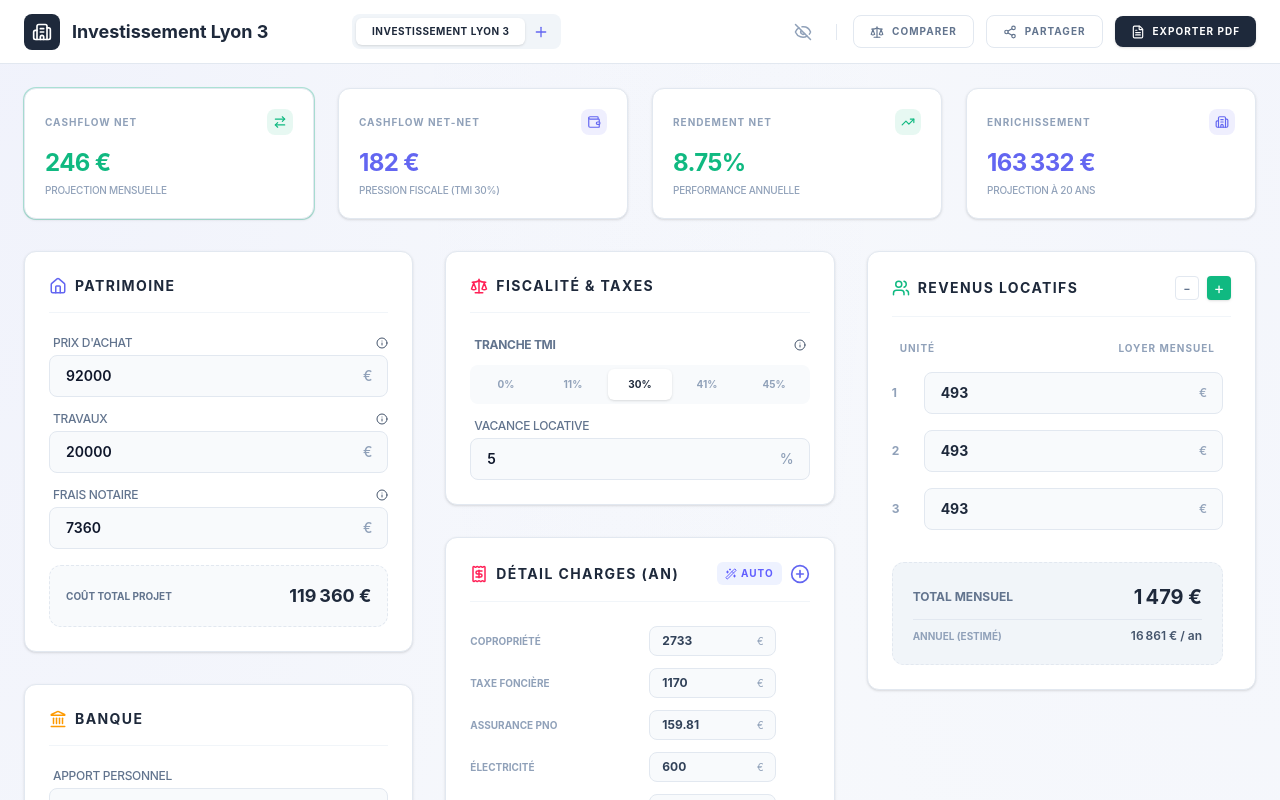
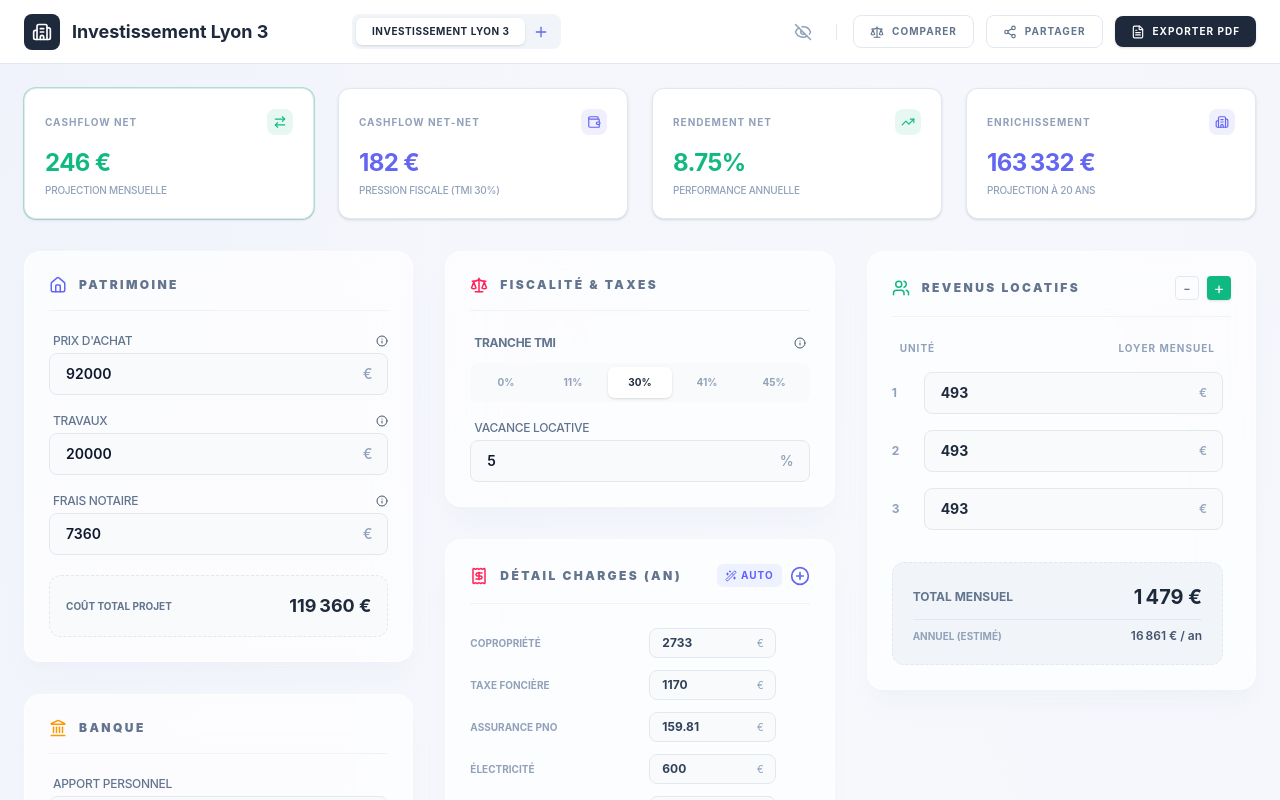
Before and after one commit to tomtomgo92/Investissement_Immobilier, a React (Vite) app: page / in a window 1280 px wide. Shown: the top 800 px of the page. Built offline with nearby package versions, Linux system fonts and the light colour scheme.

Commit message:
Final UI polish: glassmorphism for blocks and updated build

```diff
--- a/src/components/GlassSection.jsx
+++ b/src/components/GlassSection.jsx
@@ -2,15 +2,15 @@ import React from 'react';
 
 export default function DashboardSection({ title, icon, children, rightElement }) {
     return (
-        <section className="bg-white dark:bg-slate-900 p-6 rounded-xl border border-slate-200 dark:border-slate-800 shadow-sm flex flex-col min-h-0">
-            <div className="flex items-center justify-between mb-6 border-b border-slate-100 dark:border-slate-800 pb-4">
-                <div className="flex items-center gap-2">
-                    {icon && <span className="text-primary dark:text-slate-400">{icon}</span>}
-                    <h2 className="text-sm font-bold uppercase tracking-widest text-primary dark:text-white">{title}</h2>
+        <section className="bg-white/70 dark:bg-slate-900/40 backdrop-blur-xl p-6 rounded-2xl border border-white/50 dark:border-slate-800/50 shadow-xl shadow-slate-200/20 dark:shadow-none flex flex-col min-h-0 transition-all hover:shadow-2xl hover:shadow-primary/5 group">
+            <div className="flex items-center justify-between mb-6 border-b border-slate-200/50 dark:border-slate-800/50 pb-4">
+                <div className="flex items-center gap-3">
+                    {icon && <span className="text-primary dark:text-slate-400 group-hover:scale-110 transition-transform duration-300">{icon}</span>}
+                    <h2 className="text-xs font-black uppercase tracking-[0.2em] text-slate-500 dark:text-slate-400 group-hover:text-primary dark:group-hover:text-white transition-colors">{title}</h2>
                 </div>
                 {rightElement}
             </div>
-            <div className="space-y-4 flex-1">
+            <div className="space-y-5 flex-1 contents-fade-in">
                 {children}
             </div>
         </section>
```
Also changed, not shown: 5 other files (tests, documents, lock files or other folders).
